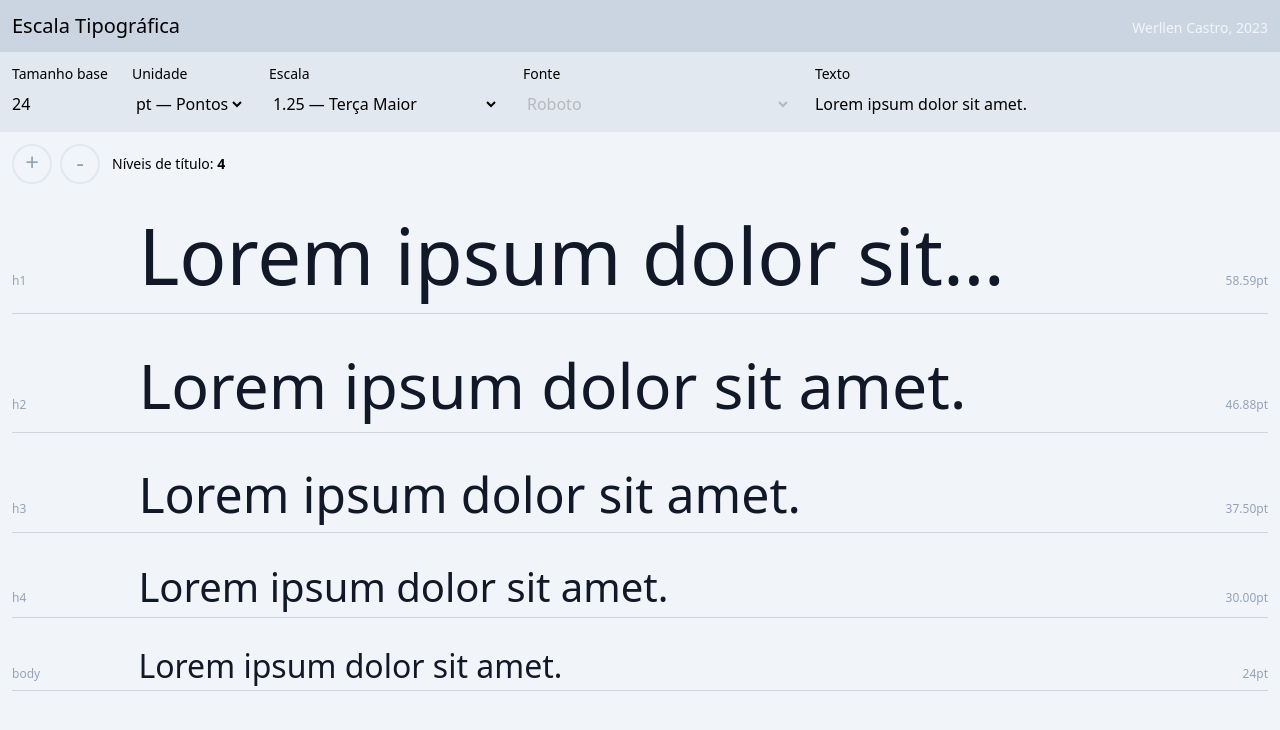
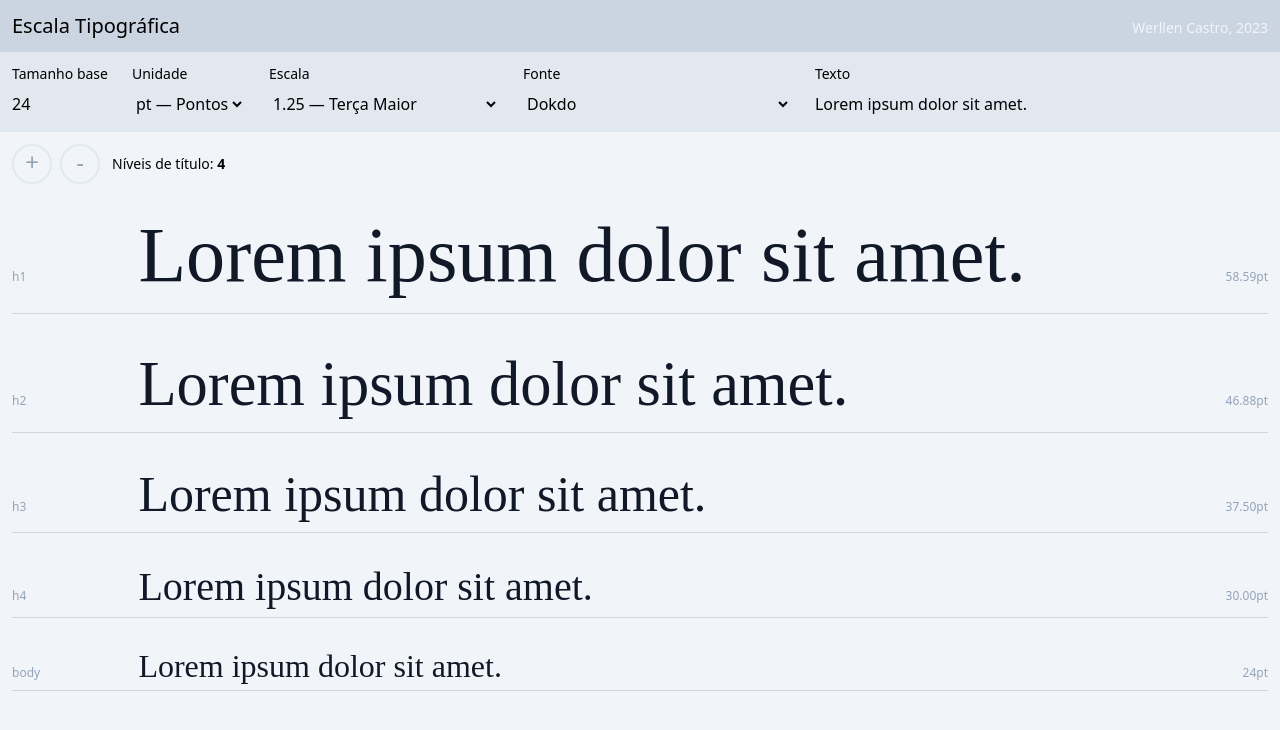
Before and after one commit to werls/typescale, a SvelteKit app: page / in a window 1280 px wide. Shown: the top 730 px of the page. Built offline with nearby package versions, Linux system fonts and the light colour scheme; a web font is replaced by a local one.

Commit message:
add font update using menu dropdown

```diff
--- a/src/components/Controller.svelte
+++ b/src/components/Controller.svelte
@@ -82,7 +82,7 @@
 
     <!-- Fonts -->
     <!-- <InputSelect label="Escala" bind={font} options={fonts} handler={handleInput}/> -->
-    <InputSelectFont disabled="true"/>
+    <InputSelectFont/>
 
     <!-- Text -->
     <InputText label="Texto" bind={inputText}/>
--- a/src/components/InputSelectFont.svelte
+++ b/src/components/InputSelectFont.svelte
@@ -3,22 +3,19 @@
 	import { onMount } from 'svelte';
 	import fontsData from '$lib/fonts.json';
 	import { font } from '../stores.js';
+	import { updateFont } from '$lib/updateFont.js';
 	const fonts = fontsData.items;
 
 	const sort = Math.floor(Math.random() * fonts.length);
 
 	export let disabled = false;
 
-
-	// font.set(selectedFont)
-	// console.log(selectedFont)
-
 	function handleInput() {
-		console.log($font)
+		updateFont($font)
 	}
 
 	onMount(() => {
-		// $font = fonts[sort].family;
+		$font = fonts[sort].family;
 	})
 
 </script>
--- a/src/components/LineOfType.svelte
+++ b/src/components/LineOfType.svelte
@@ -1,19 +1,22 @@
 <script>
   import { unit } from '../stores.js';
-  // import { onMount } from 'svelte';
+  import { font } from '../stores.js';
+  import { onMount } from 'svelte';
 
   export let item;
 
   $: fontSize = `${item.size}${$unit}`;
 
-  // onMount(() => {
-  // });
+  onMount(() => {
+    console.log($font)
+  });
 </script>
 
 <div class="p-3 text-slate-400 w-full">
   <div class="grid grid-cols-10 items-baseline gap-2">
     <div class="text-xs col-span-1">{item.type}</div>
-    <div style="font-size:{fontSize}" class="text-scale text-gray-900 line-clamp-1 col-span-8 transition-all duration-500">
+    <!-- <div style="font-size:{fontSize}" class="text-scale text-gray-900 line-clamp-1 col-span-8 transition-all duration-500"> -->
+    <div style="font-size:{fontSize}; font-family:{$font}" class="text-scale text-gray-900 line-clamp-1 col-span-8 transition-all duration-500">
       <slot />
     </div>
     <div class="text-xs col-span-1 justify-self-end">{fontSize}</div>
--- /dev/null
+++ b/src/lib/updateFont.js
@@ -0,0 +1,7 @@
+export function updateFont(font) {
+  const head = document.querySelector("head");
+  const fontSheet = document.createElement("link");
+  fontSheet.rel = "stylesheet";
+  fontSheet.href = `https://fonts.googleapis.com/css2?family=${font}:wght@400;500;600;700;800&display=swap`;
+  head.appendChild(fontSheet);
+}
--- a/src/routes/+page.svelte
+++ b/src/routes/+page.svelte
@@ -6,6 +6,8 @@
   import Controller from "../components/Controller.svelte";
   import Button from "../components/Button.svelte";
   import ButtonIcon from "../components/ButtonIcon.svelte";
+  import { font } from "../stores.js";
+  import { updateFont } from "$lib/updateFont.js";
 
   // export let data;
   // export let fonts = data.data;
@@ -34,12 +36,22 @@
   //   alert('Conteúdo copiado!');
   // }
 
+  // function updateFont() {
+  //   const head = document.querySelector("head");
+  //   const fontSheet = document.createElement("link");
+  //   fontSheet.rel = "stylesheet";
+  //   fontSheet.href = `https://fonts.googleapis.com/css2?family=${$font}:wght@400;500;600;700;800&display=swap`;
+  //   head.appendChild(fontSheet);
+  // }
+
+
   onMount(() => {
     document.title = "Typescale";
-    // console.log(data)
-    // console.log($fonts)
-    // console.log(data.data.props.data.items)
-    // console.log(fonts)
+    updateFont($font)
+
+
+    // const main = document.querySelector("main");
+    // main.style.fontFamily = "Raleway, sans-serif";
   });
 </script>
 
--- a/src/stores.js
+++ b/src/stores.js
@@ -11,7 +11,7 @@ export let levels = writable(4);
 export let unit = writable('pt');
 export let typeScale = writable(TypeScale.generateTypeScale(baseSize, scale, levels));
 export let inputText = writable('Lorem ipsum dolor sit amet.');
-export let font = writable('Roboto');
+export let font = writable('Nunito');
 
 // export const fonts = writable([fontsData])
 
```
